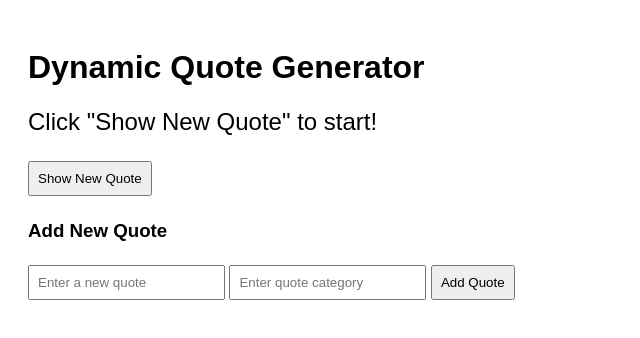
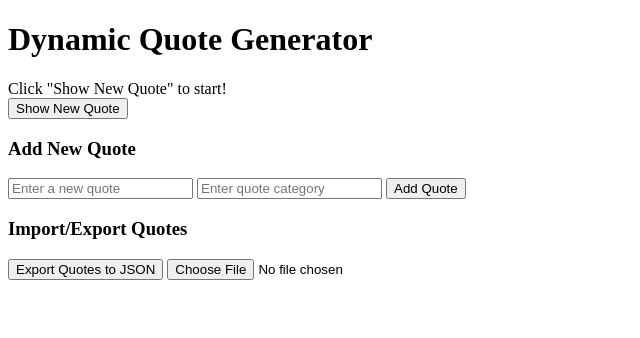
Before and after one commit to BisharAH/alx_fe_javascript, a plain HTML site: page dom-manipulation/index.html in a window 1280 px wide. Shown: the whole page, without its empty margins (0-640 px from the left). Drawn offline with Linux system fonts and the light colour scheme.

Commit message:
Update index.html

```diff
--- a/dom-manipulation/index.html
+++ b/dom-manipulation/index.html
@@ -4,11 +4,6 @@
   <meta charset="UTF-8">
   <meta name="viewport" content="width=device-width, initial-scale=1.0">
   <title>Dynamic Quote Generator</title>
-  <style>
-    body { font-family: Arial, sans-serif; padding: 20px; }
-    #quoteDisplay { font-size: 1.5rem; margin: 20px 0; }
-    input, button { margin: 5px 0; padding: 8px; }
-  </style>
 </head>
 <body>
   <h1>Dynamic Quote Generator</h1>
@@ -21,6 +16,10 @@
   <input id="newQuoteCategory" type="text" placeholder="Enter quote category">
   <button id="addQuoteBtn">Add Quote</button>
 
+  <h3>Import/Export Quotes</h3>
+  <button id="exportBtn">Export Quotes to JSON</button>
+  <input type="file" id="importFile" accept=".json">
+
   <script src="script.js"></script>
 </body>
 </html>
```
